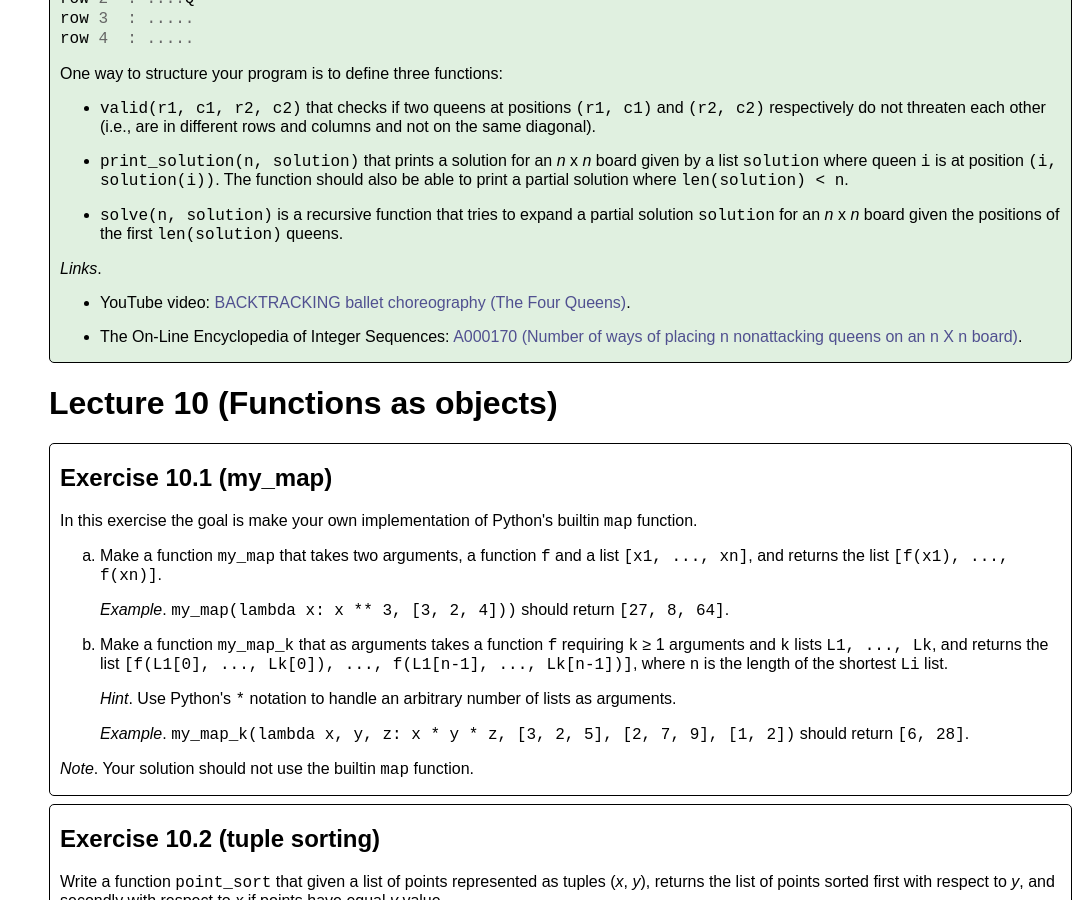
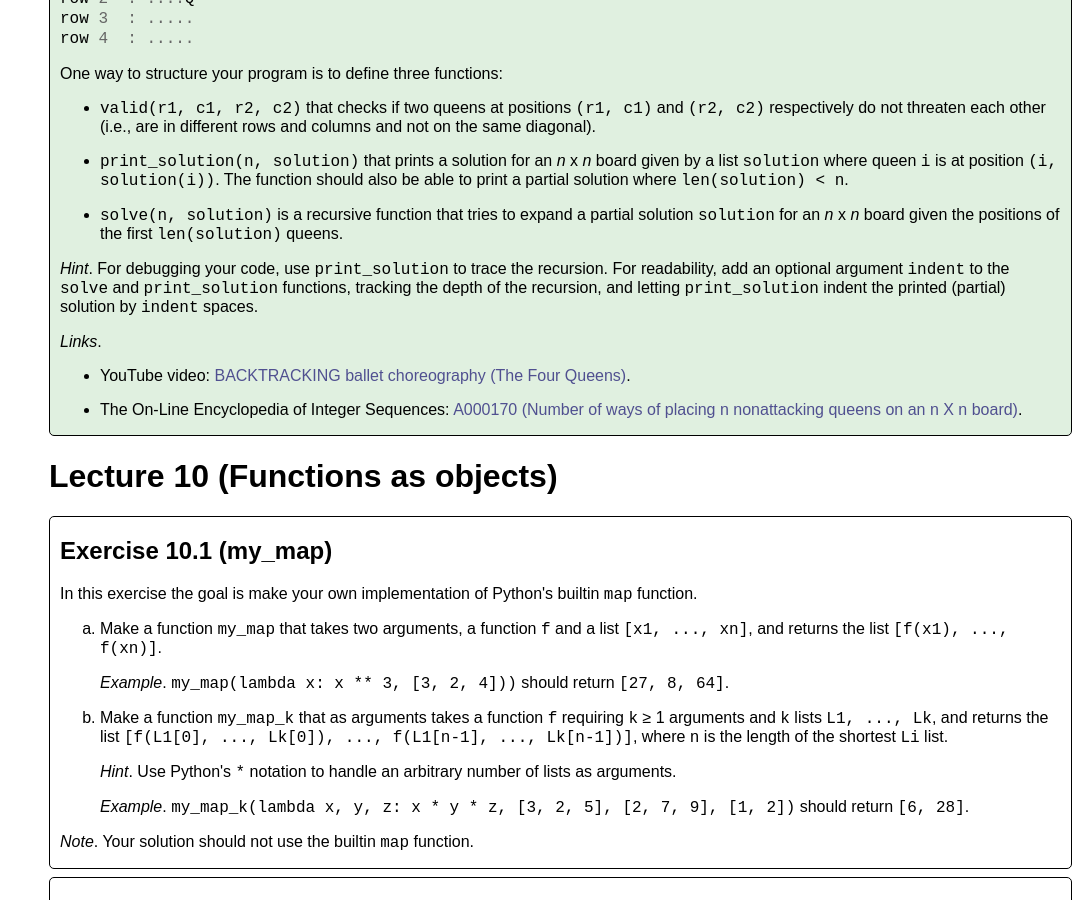
Before and after one commit to gsbrodal/gsbrodal.github.io, a Jekyll site: the page built from ipsa/exercises.html, in a window 1280 px wide and 900 px high, scrolled down 23244 px. Shown: the whole window, without its empty margins (194-1280 px from the left). Built offline with Jekyll 4.4.1, drawn with Linux system fonts in a browser that asks for light colours.

Commit message:
exercises.html all-slides-with-answers.pdf all-slides.pdf code.zip exceptions.pdf exceptions.pptx

```diff
--- a/ipsa/exercises.html
+++ b/ipsa/exercises.html
@@ -1026,6 +1026,7 @@ length <em>i</em> with the column positions for the queens in the <em>i</em> fir
 <p><code>solve(n, solution)</code> is a recursive function that tries to expand a partial solution <code>solution</code> for an <em>n</em> x <em>n</em> board given the positions of the first <code>len(solution)</code> queens.</p>
 </li>
 </ul>
+<p><em>Hint</em>. For debugging your code, use <code>print_solution</code> to trace the recursion. For readability, add an optional argument <code>indent</code> to the <code>solve</code> and <code>print_solution</code> functions, tracking the depth of the recursion, and letting <code>print_solution</code> indent the printed (partial) solution by <code>indent</code> spaces.</p>
 <p><em>Links</em>.</p>
 <ul>
 <li>
```
Also changed, not shown: 2 other files.
